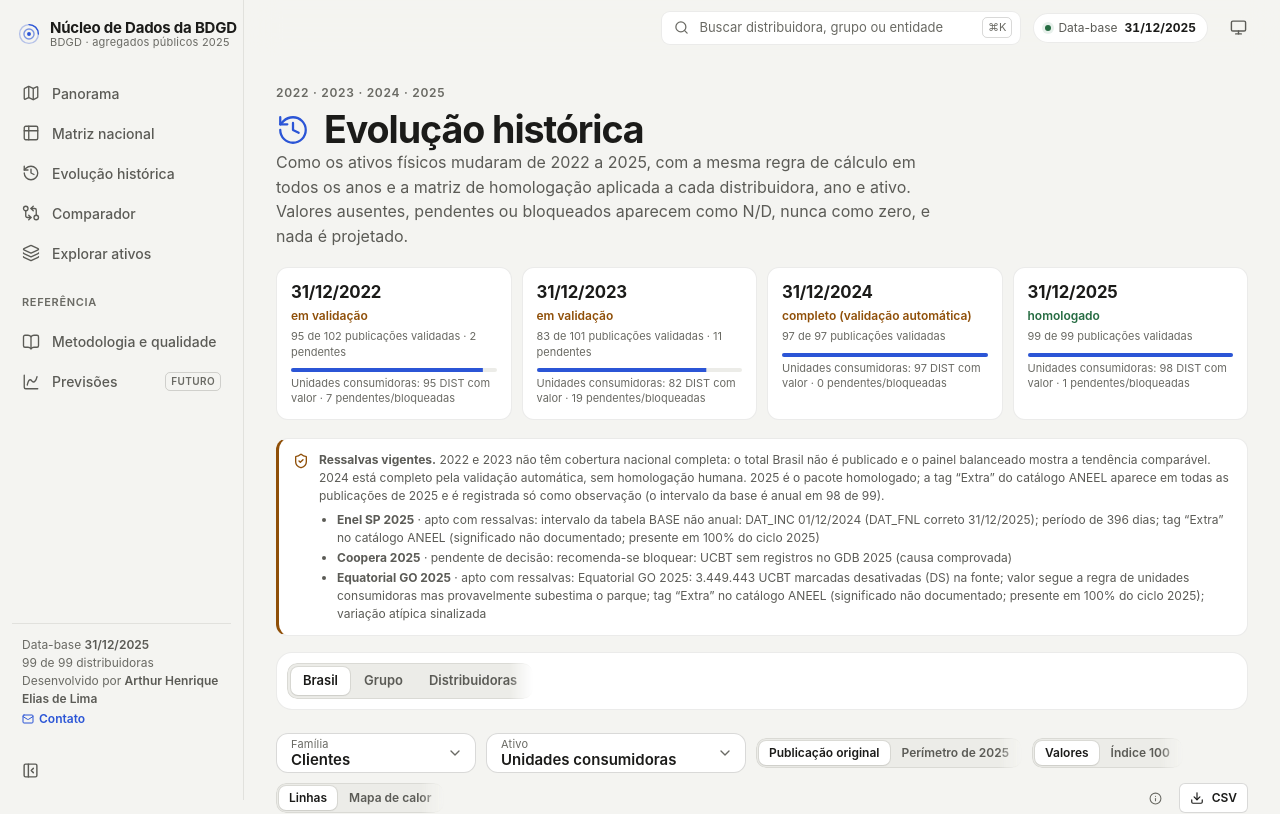
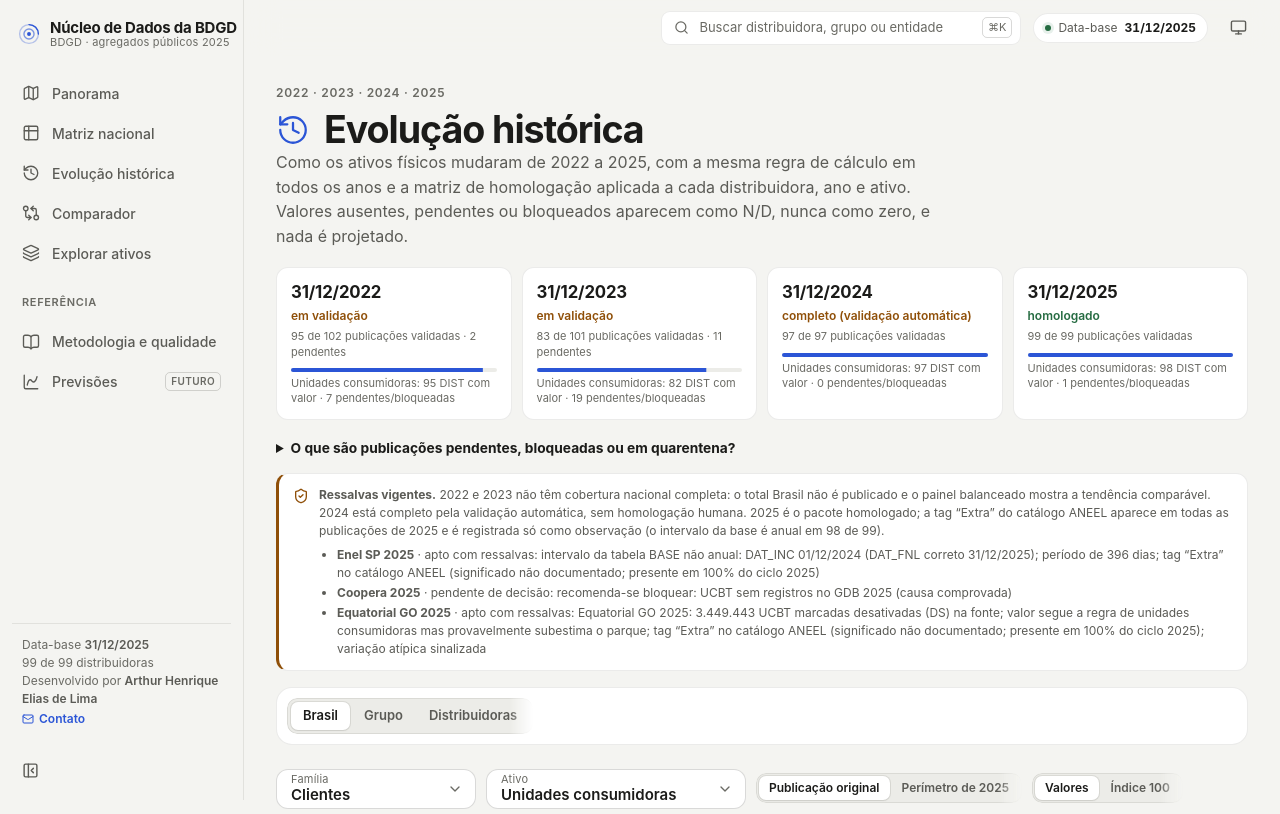
Before and after one commit to artelias/BDGD, a Next.js app in the folder nucleo-dados-bdgd/web/: page /evolucao in a window 1280 px wide. Shown: the top 814 px of the page. Built offline with nearby package versions, Linux system fonts and the light colour scheme.

Commit message:
ux(evolucao): esclarecer quarentena e pendencias sem esconder series validas

```diff
--- a/nucleo-dados-bdgd/web/src/components/pages/Evolucao.tsx
+++ b/nucleo-dados-bdgd/web/src/components/pages/Evolucao.tsx
@@ -183,6 +183,16 @@ function EvolucaoReady({ ds, sd, h }: { ds: Dataset; sd: SerieData; h: Homologac
           </div>
         ))}
       </div>
+
+      <details style={{ marginBottom: 14, fontSize: ".86rem", lineHeight: 1.55 }}>
+        <summary style={{ cursor: "pointer", fontWeight: 650 }}>O que são publicações pendentes, bloqueadas ou em quarentena?</summary>
+        <p className="muted" style={{ margin: "8px 0 0" }}>
+          “Quarentena” era o nome usado no relatório antigo para arquivos que não podiam alimentar a série sem verificação
+          adicional. Pode haver duas versões oficiais divergentes, data-base incompatível ou uma inconsistência no conteúdo.
+          Isso não significa que a distribuidora não tenha o ativo: o valor afetado fica N/D, com o motivo identificado.
+          Os demais dados válidos continuam disponíveis. Não é necessário corrigir o GDB nem inventar zeros.
+        </p>
+      </details>
 
       <aside className={s.ressalvas} data-testid="evo-ressalvas" aria-label="Ressalvas de publicação">
         <ShieldCheck size={16} aria-hidden />
```
